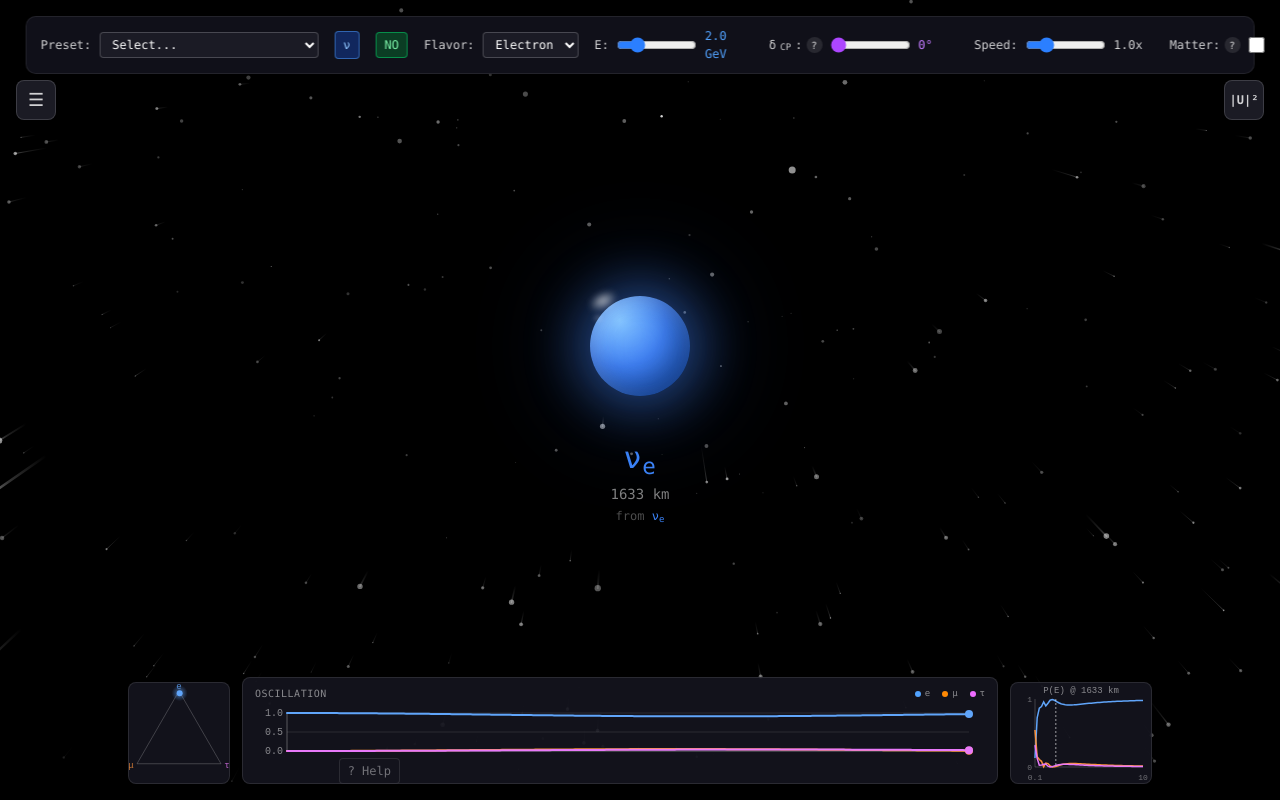
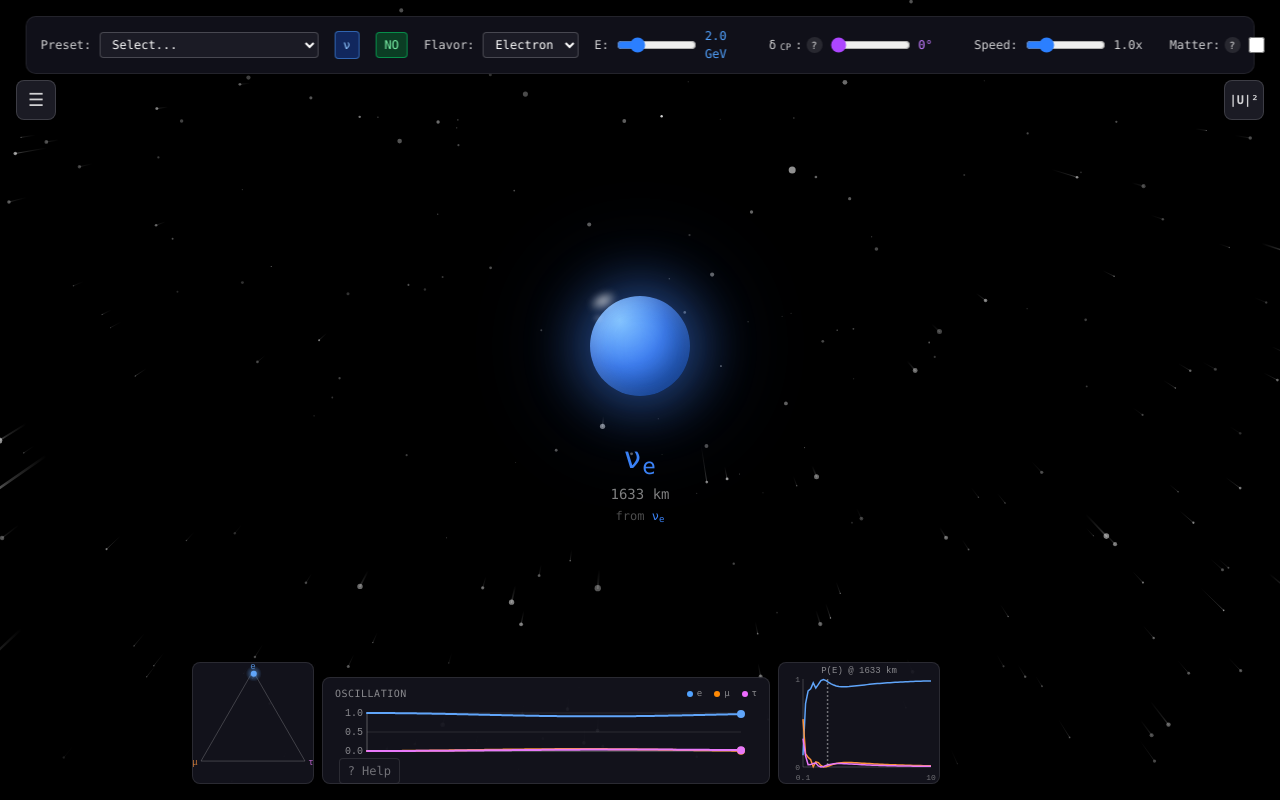
Before and after one commit to planckeon/itn, a React (Vite) app: page / in a window 1280 px wide. Built offline with nearby package versions, Linux system fonts and the light colour scheme.

Commit message:
fix: balance HUD panel sizes
- Constrain probability plot to max-w-md (was flex-1 unlimited)
- Increase ternary plot to 120x120px (was 100x100)
- Increase energy spectrum to 160x120px (was 140x100)
- Reduce max-width of HUD container to 4xl

```diff
--- a/src/components/BottomHUD.tsx
+++ b/src/components/BottomHUD.tsx
@@ -34,7 +34,7 @@ const BottomHUD: React.FC = () => {
 			}}
 		>
 			<div
-				className="mx-auto max-w-5xl flex items-end gap-3"
+				className="mx-auto max-w-4xl flex items-end gap-2"
 			>
 				{/* Left: Ternary flavor triangle */}
 				<div
@@ -52,9 +52,9 @@ const BottomHUD: React.FC = () => {
 					/>
 				</div>
 
-				{/* Center: Main probability plot - grows to fill */}
+				{/* Center: Main probability plot - constrained width */}
 				<div
-					className="flex-1 rounded-lg px-3 py-2"
+					className="flex-1 max-w-md rounded-lg px-3 py-2"
 					style={{
 						background: "rgba(20, 20, 30, 0.9)",
 						border: "1px solid rgba(255, 255, 255, 0.1)",
--- a/src/components/EnergySpectrumMini.tsx
+++ b/src/components/EnergySpectrumMini.tsx
@@ -20,8 +20,8 @@ const YE = 0.5;
 const EnergySpectrumMini: React.FC<{ distance: number }> = ({ distance }) => {
 	const canvasRef = useRef<HTMLCanvasElement>(null);
 	const { state } = useSimulation();
-	const width = 140;
-	const height = 100;
+	const width = 160;
+	const height = 120;
 
 	// Calculate spectrum data
 	const spectrumData = useMemo(() => {
--- a/src/components/TernaryPlotMini.tsx
+++ b/src/components/TernaryPlotMini.tsx
@@ -14,7 +14,7 @@ interface TernaryPlotMiniProps {
  */
 const TernaryPlotMini: React.FC<TernaryPlotMiniProps> = ({ Pe, Pmu, Ptau, history = [] }) => {
 	const canvasRef = useRef<HTMLCanvasElement>(null);
-	const size = 100;
+	const size = 120;
 	const padding = 8;
 
 	useEffect(() => {
```
